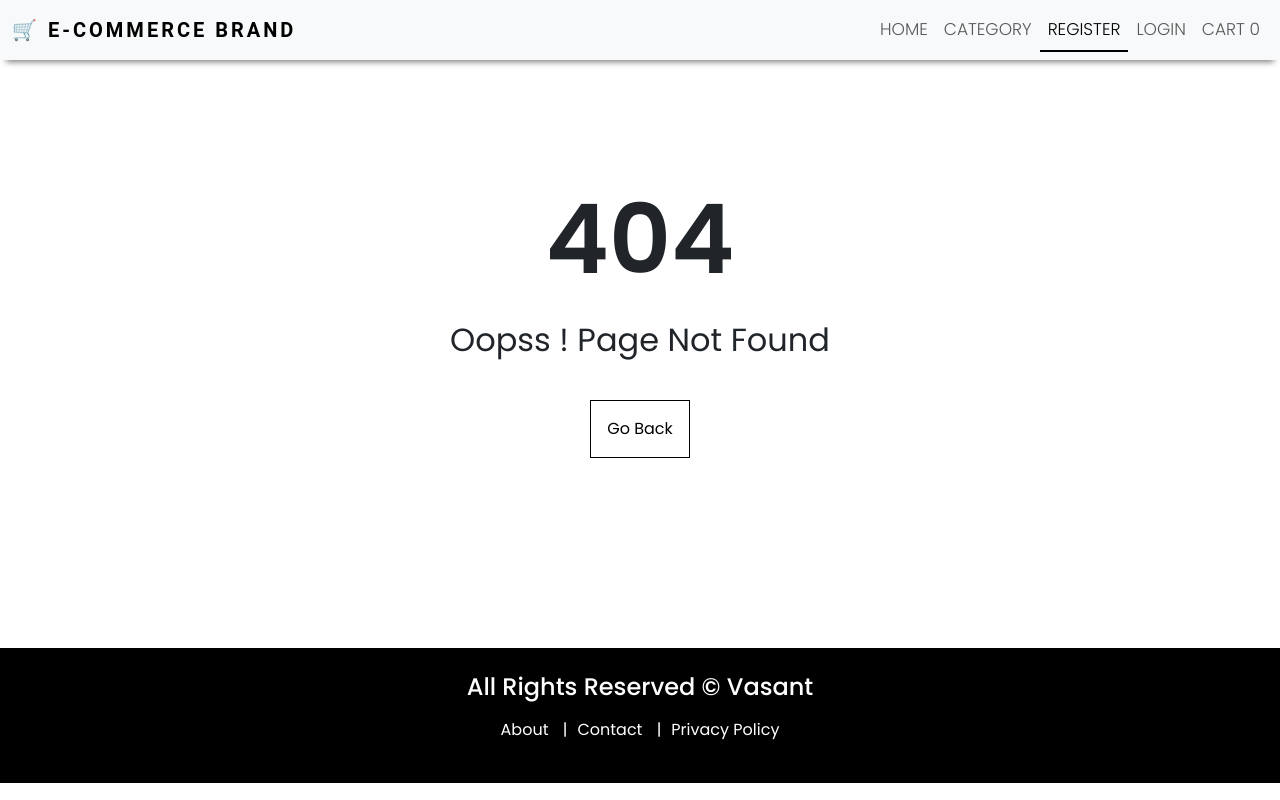
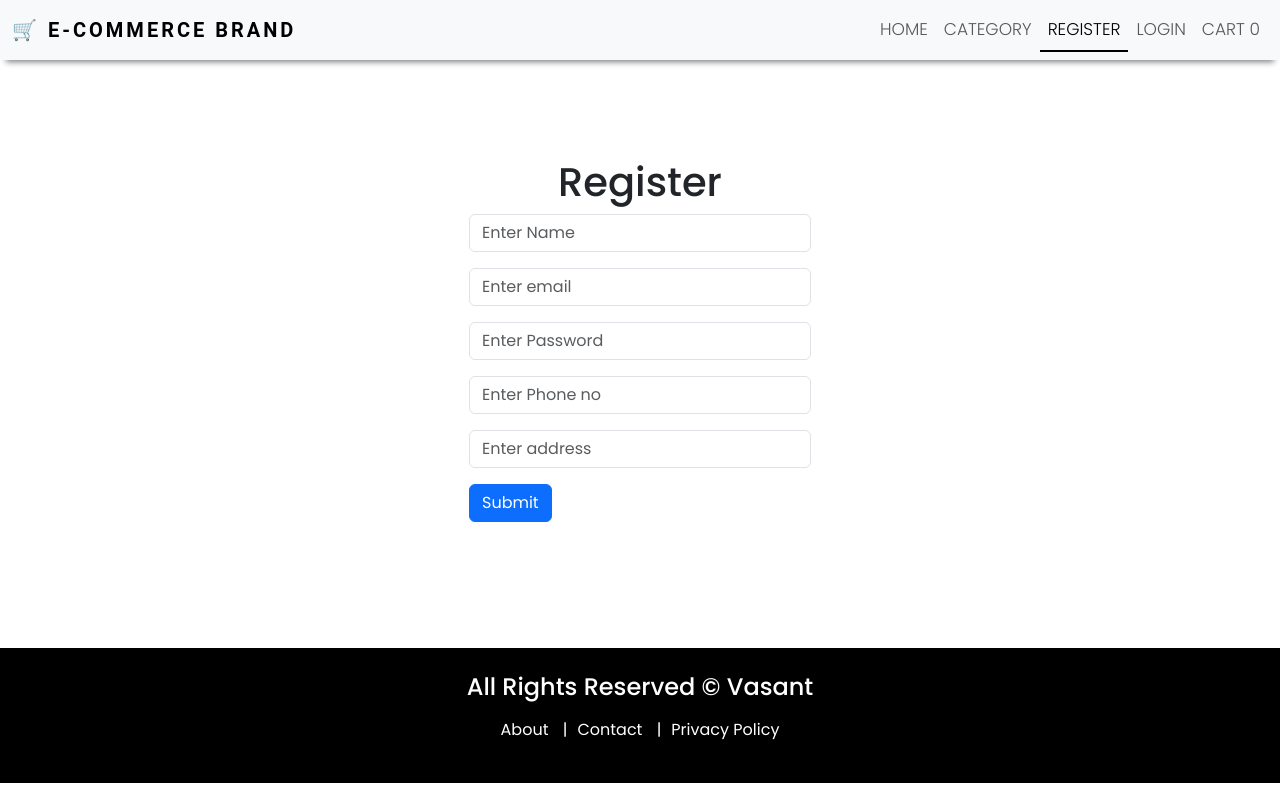
Before and after one commit to Vasant-Mestry-11/e-commerce-product-application, a React (Vite) app in the folder client/: page /register in a window 1280 px wide. Before the commit this address had no page. Built offline with nearby package versions, Linux system fonts and the light colour scheme; a web font is replaced by a local one.

Commit message:
:zap: added login and register

```diff
--- a/client/src/App.jsx
+++ b/client/src/App.jsx
@@ -4,12 +4,16 @@ import About from "./pages/About";
 import Contact from "./pages/Contact";
 import Policy from "./pages/Policy";
 import PageNotFound from "./pages/PageNotFound";
+import Register from "./pages/auth/Register";
+import Login from "./pages/auth/Login";
 
 function App() {
   return (
     <>
       <Routes>
         <Route path="/" element={<Homepage />} />
+        <Route path="/register" element={<Register />} />
+        <Route path="/login" element={<Login />} />
         <Route path="/about" element={<About />} />
         <Route path="/contact" element={<Contact />} />
         <Route path="/policy" element={<Policy />} />
--- a/client/src/index.css
+++ b/client/src/index.css
@@ -91,3 +91,14 @@
   border: 1px solid black;
   margin-top: 2rem;
 }
+
+
+/* Register */
+
+.register{
+  display: flex;
+  align-items: center;
+  justify-content: center;
+  height: 70vh;
+  flex-direction: column;
+}
--- /dev/null
+++ b/client/src/pages/auth/Login.jsx
@@ -0,0 +1,7 @@
+import Layout from "../../components/Layout/Layout";
+
+const Login = () => {
+  return <Layout title="Login">Login</Layout>;
+};
+
+export default Login;
--- /dev/null
+++ b/client/src/pages/auth/Register.jsx
@@ -0,0 +1,104 @@
+import { useState } from "react";
+import Layout from "../../components/Layout/Layout";
+
+const Register = () => {
+  const [userDetails, setUserDetails] = useState({
+    name: "",
+    email: "",
+    password: "",
+    phone: "",
+    address: "",
+  });
+
+  const handleChange = (e) => {
+    setUserDetails((prevState) => ({
+      ...prevState,
+      [e.target.name]: e.target.value,
+    }));
+  };
+
+  const handleSubmit = (e) => {
+    e.preventDefault();
+  }
+
+  const { name, email, password, phone, address } = userDetails;
+  return (
+    <Layout title="Register">
+      <div className="register">
+        <h1>Register</h1>
+        <form onSubmit={handleSubmit}>
+          <div className="mb-3">
+            <input
+              type="text"
+              className="form-control"
+              id="exampleInputName"
+              placeholder="Enter Name"
+              value={name}
+              name="name"
+              onChange={handleChange}
+              required
+            />
+          </div>
+
+          <div className="mb-3">
+            <input
+              type="email"
+              className="form-control"
+              id="exampleInputEmail"
+              placeholder="Enter email"
+              value={email}
+              name="email"
+              onChange={handleChange}
+              required
+            />
+          </div>
+
+          <div className="mb-3">
+            <input
+              type="password"
+              className="form-control"
+              id="exampleInputPassword1"
+              placeholder="Enter Password"
+              value={password}
+              name="password"
+              onChange={handleChange}
+              required
+            />
+          </div>
+
+          <div className="mb-3">
+            <input
+              type="text"
+              className="form-control"
+              id="exampleInputPhone"
+              placeholder="Enter Phone no"
+              value={phone}
+              name="phone"
+              onChange={handleChange}
+              required
+            />
+          </div>
+
+          <div className="mb-3">
+            <input
+              type="text"
+              className="form-control"
+              id="exampleInputAddress"
+              placeholder="Enter address"
+              name="address"
+              value={address}
+              onChange={handleChange}
+              required
+            />
+          </div>
+
+          <button type="submit" className="btn btn-primary">
+            Submit
+          </button>
+        </form>
+      </div>
+    </Layout>
+  );
+};
+
+export default Register;
```
